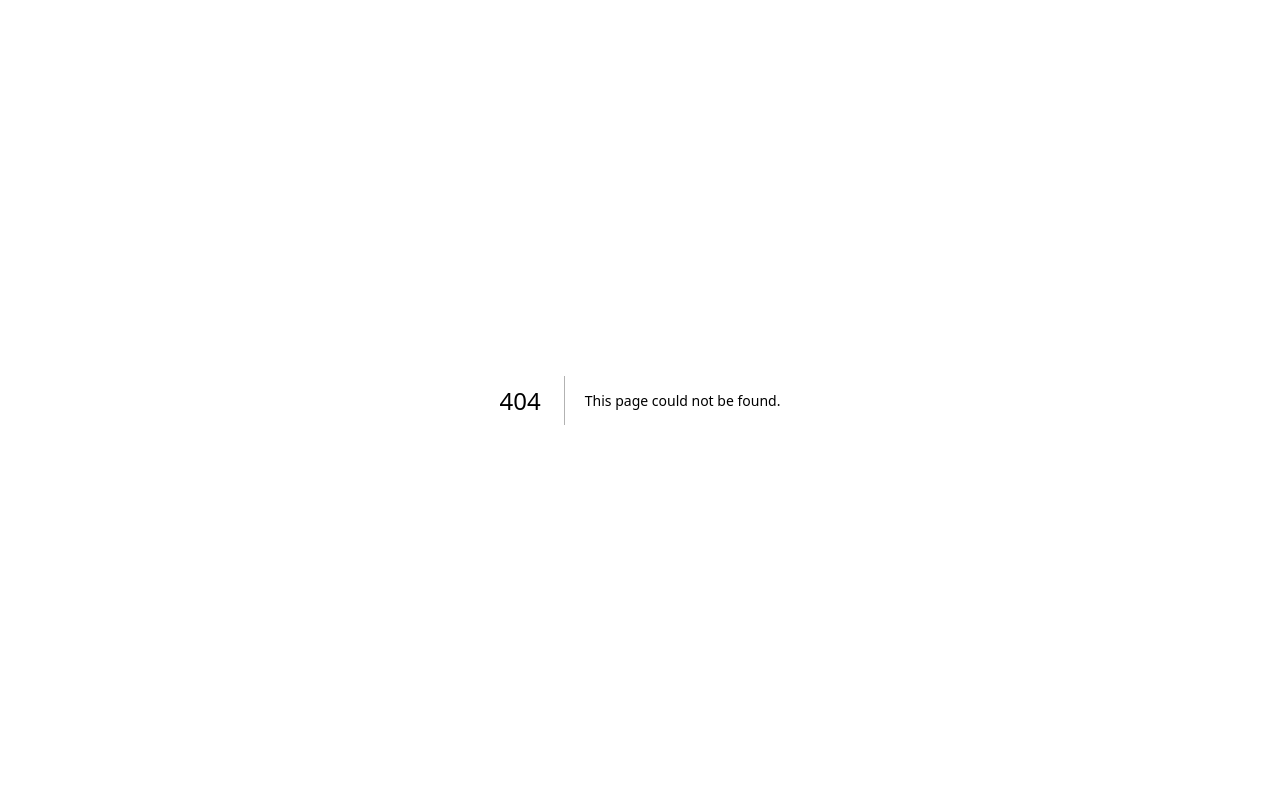
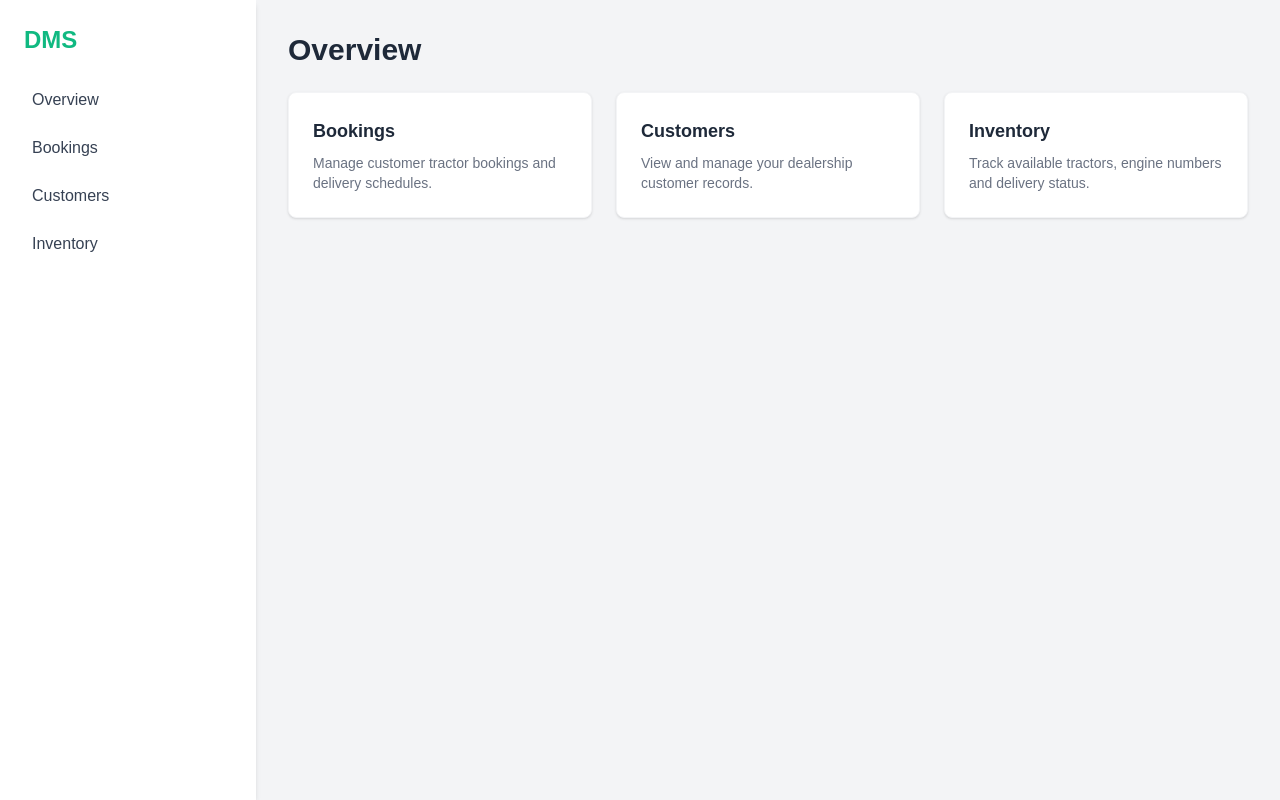
Before and after one commit to NadeemMaster/cholistan, a Next.js app: page /dashboard in a window 1280 px wide. Before the commit this address had no page. Built offline with nearby package versions, Linux system fonts and the light colour scheme.

Commit message:
fix(dashboard): add missing /dashboard overview page (404 after login)

```diff
--- /dev/null
+++ b/app/dashboard/page.tsx
@@ -0,0 +1,44 @@
+export default function DashboardOverviewPage() {
+  return (
+    <div>
+      <div className="flex justify-between items-center mb-6">
+        <h1 className="text-3xl font-bold text-gray-800 dark:text-white">Overview</h1>
+      </div>
+
+      <div className="grid gap-6 sm:grid-cols-2 lg:grid-cols-3">
+        {/* Bookings card */}
+        <a
+          href="/dashboard/bookings"
+          className="block bg-white dark:bg-gray-800 shadow rounded-lg p-6 hover:shadow-md transition-shadow border border-gray-100 dark:border-gray-700"
+        >
+          <h2 className="text-lg font-semibold text-gray-800 dark:text-white mb-2">Bookings</h2>
+          <p className="text-sm text-gray-500 dark:text-gray-300">
+            Manage customer tractor bookings and delivery schedules.
+          </p>
+        </a>
+
+        {/* Customers card */}
+        <a
+          href="/dashboard/customers"
+          className="block bg-white dark:bg-gray-800 shadow rounded-lg p-6 hover:shadow-md transition-shadow border border-gray-100 dark:border-gray-700"
+        >
+          <h2 className="text-lg font-semibold text-gray-800 dark:text-white mb-2">Customers</h2>
+          <p className="text-sm text-gray-500 dark:text-gray-300">
+            View and manage your dealership customer records.
+          </p>
+        </a>
+
+        {/* Inventory card */}
+        <a
+          href="/dashboard/tractors"
+          className="block bg-white dark:bg-gray-800 shadow rounded-lg p-6 hover:shadow-md transition-shadow border border-gray-100 dark:border-gray-700"
+        >
+          <h2 className="text-lg font-semibold text-gray-800 dark:text-white mb-2">Inventory</h2>
+          <p className="text-sm text-gray-500 dark:text-gray-300">
+            Track available tractors, engine numbers and delivery status.
+          </p>
+        </a>
+      </div>
+    </div>
+  );
+}
```
